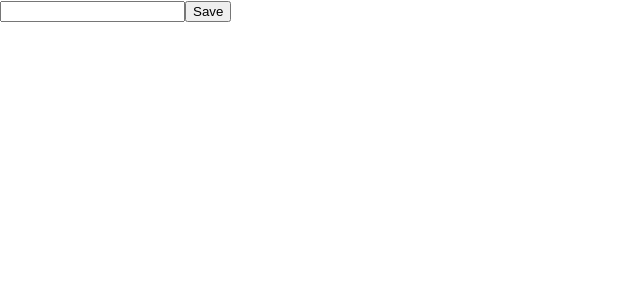
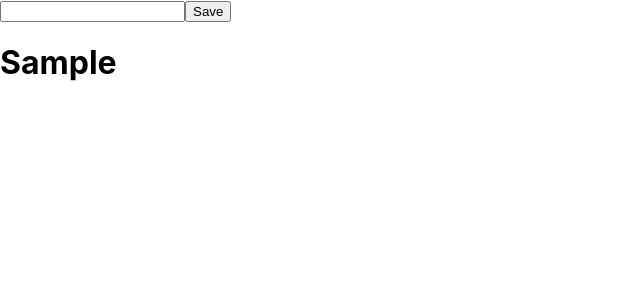
Before and after one commit to pab-mchn/task-aplication, a React (Create React App) app in the folder react-task-app/: page / in a window 1280 px wide. Both pictures are taken after typing "Sample" into the empty fields and a click on the button "Save". Shown: the top 300 px of the page, without its empty margins (0-640 px from the left). Built offline with nearby package versions, Linux system fonts and the light colour scheme.

Commit message:
begginigs with the map task interaction

```diff
--- a/react-task-app/src/App.tsx
+++ b/react-task-app/src/App.tsx
@@ -31,6 +31,11 @@ function App(): JSX.Element {
         <input type="text" onChange={e => setnewTask(e.target.value)} value={newTask}/>
         <button>Save</button>
       </form>
+      {
+        tasks.map((t: ITask, i: number) => {
+          return <h1 key={i}>{t.name}</h1>
+        })
+      }
     </>
   );
 }
```
